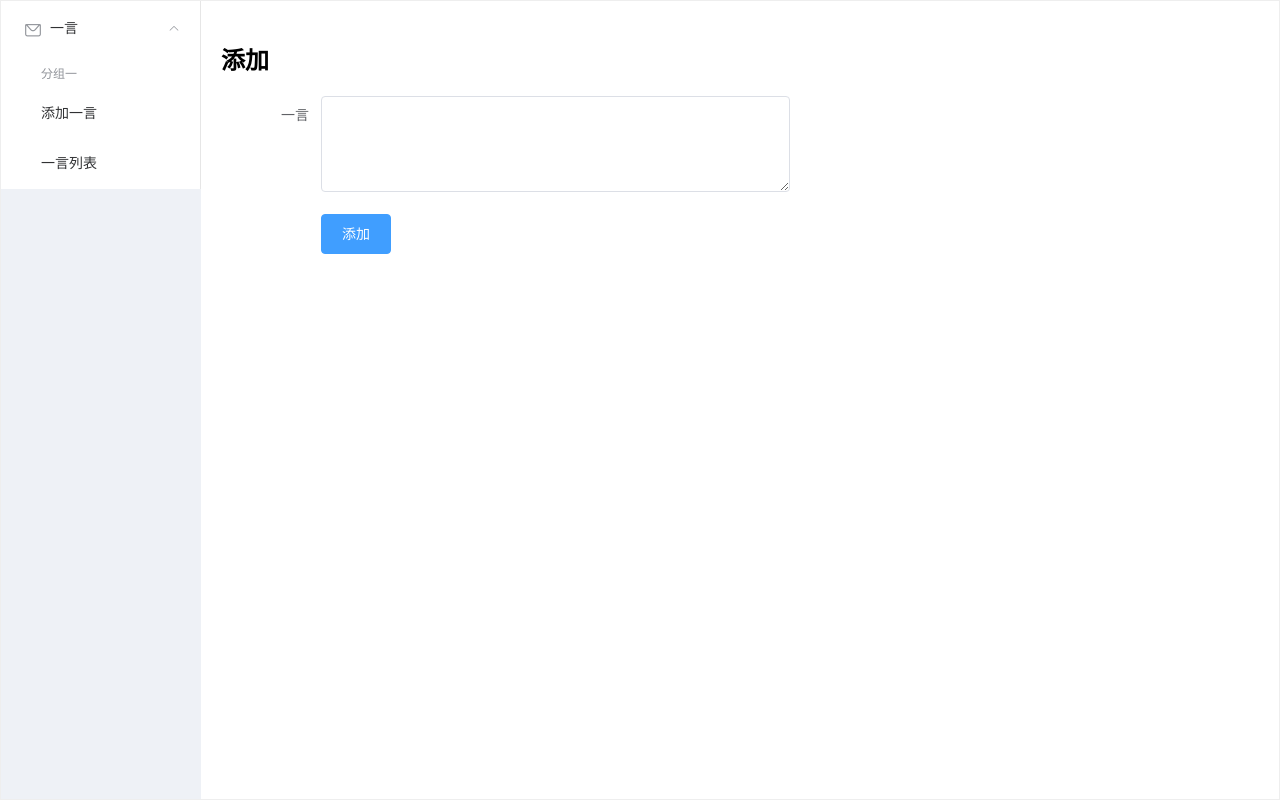
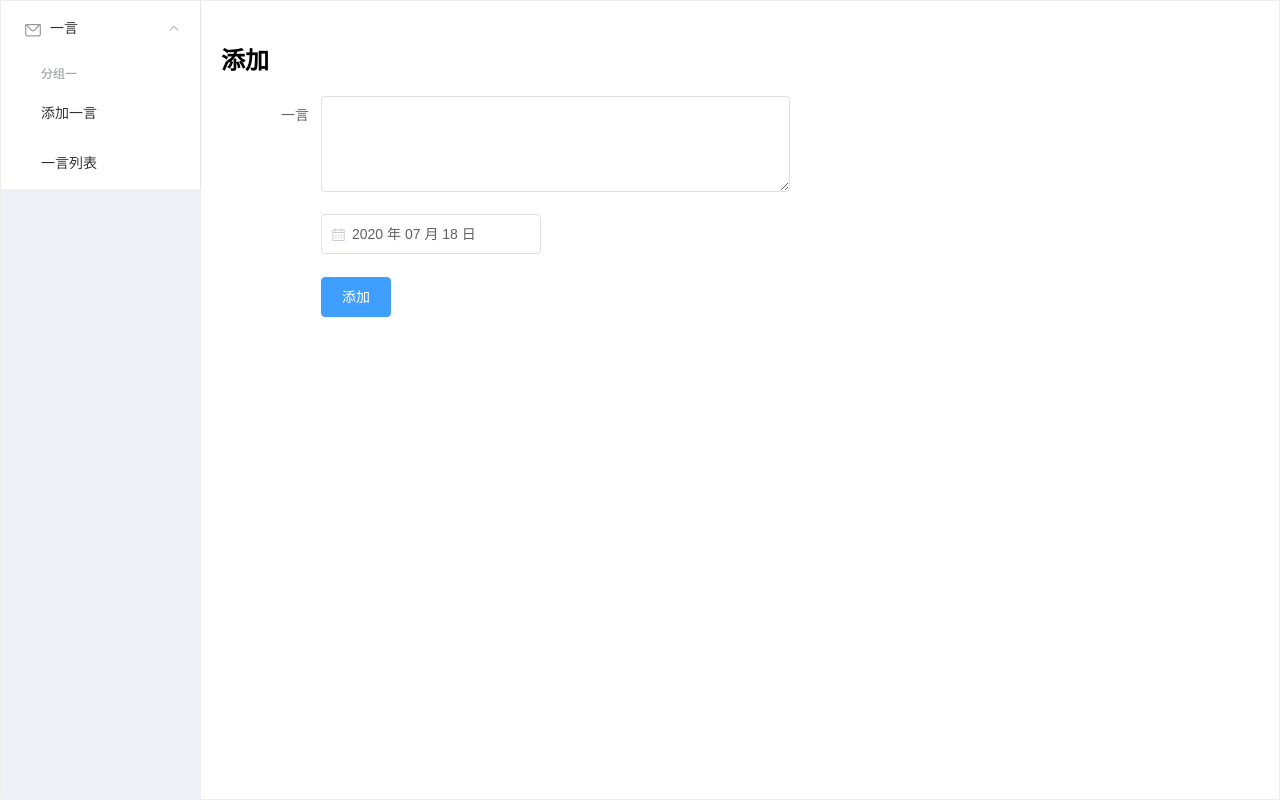
Before and after one commit to AKmoex/Sayings, a Vue app in the folder views/: page /#/sayings/add in a window 1280 px wide. Built offline with nearby package versions, Linux system fonts and the light colour scheme.

Commit message:
修改数据模型 增加"date"

```diff
--- a/views/src/plugins/element.js
+++ b/views/src/plugins/element.js
@@ -12,6 +12,7 @@ import {
   Input,
   Col,
   Button,
+  DatePicker,
 } from "element-ui";
 Vue.use(Container);
 Vue.use(Aside);
@@ -25,3 +26,4 @@ Vue.use(FormItem);
 Vue.use(Input);
 Vue.use(Col);
 Vue.use(Button);
+Vue.use(DatePicker);
--- a/views/src/views/Add.vue
+++ b/views/src/views/Add.vue
@@ -6,6 +6,15 @@
         <el-col :span="12">
           <el-input type="textarea" :rows="4" v-model="model.saying"></el-input>
         </el-col>
+      </el-form-item>
+      <el-form-item>
+        <el-date-picker
+          v-model="model.date"
+          type="date"
+          placeholder="选择日期"
+          format="yyyy 年 MM 月 dd 日"
+          >>
+        </el-date-picker>
       </el-form-item>
       <el-form-item>
         <el-button type="primary" native-type="submit">添加</el-button>
@@ -18,7 +27,8 @@ export default {
   data() {
     return {
       model: {
-        saying: ""
+        saying: "",
+        date: new Date()
       }
     };
   },
```
Also changed, not shown: 2 other files (tests, documents, lock files or other folders).
